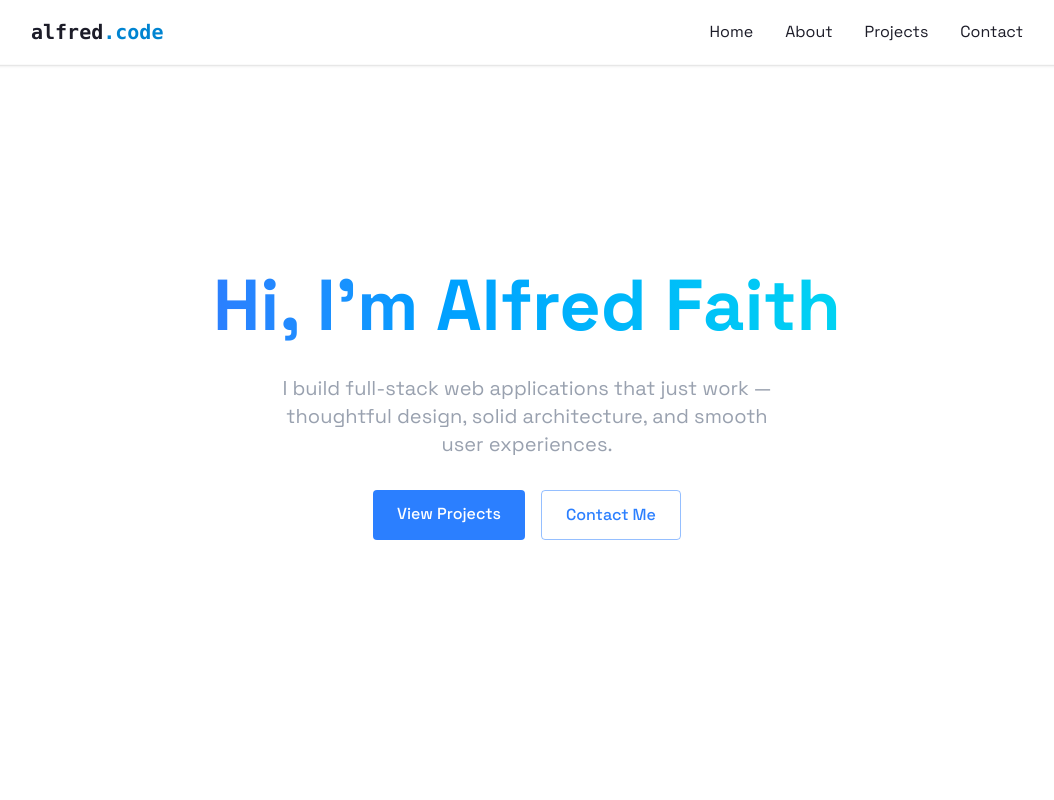
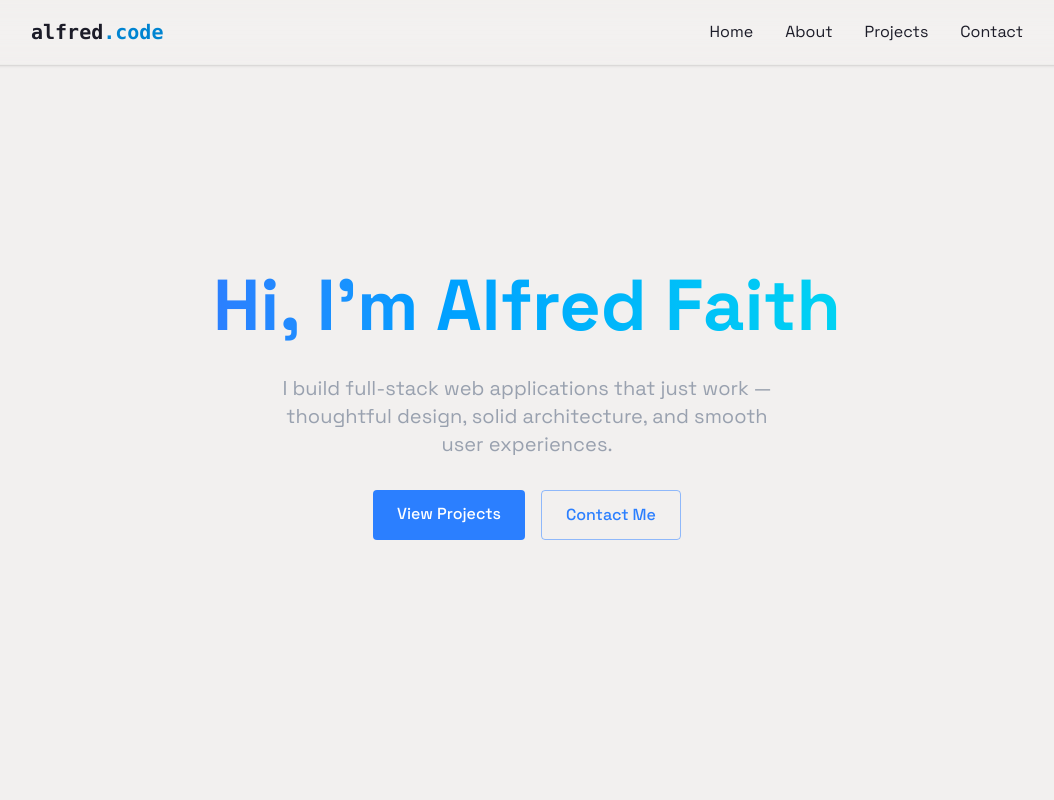
Before and after one commit to TonyFred-code/portfolio, a React (Vite) app: page / in a window 1280 px wide. Shown: the top 800 px of the page, without its empty margins (113-1167 px from the left). Built offline with nearby package versions, Linux system fonts and the light colour scheme.

Commit message:
style: switch base white to off white

```diff
--- a/src/index.css
+++ b/src/index.css
@@ -14,6 +14,7 @@ body {
   --color-border: var(--border);
   --color-background: var(--background);
   --color-foreground: var(--foreground);
+  --color-secondary: var(--secondary);
 
   --color-primary: var(--primary);
   --color-primary-foreground: var(--primary-foreground);
@@ -27,9 +28,9 @@ body {
   }
   :root {
     /* Neutral */
-    --background: #ffffff;
+    --background: #f2f0ef;
     --foreground: #1c1c28;
-    --text-secondary: #555555;
+    --secondary: #555555;
     --border: #d0d0d0;
     --card: #f9f9f9;
 
@@ -41,7 +42,7 @@ body {
   .dark {
     --background: #0a0a0a;
     --foreground: #e6e6f2;
-    --text-secondary: #b0b0c0;
+    --secondary: #b0b0c0;
     --border: #3b3b3b;
     --card: #121212;
 
```
